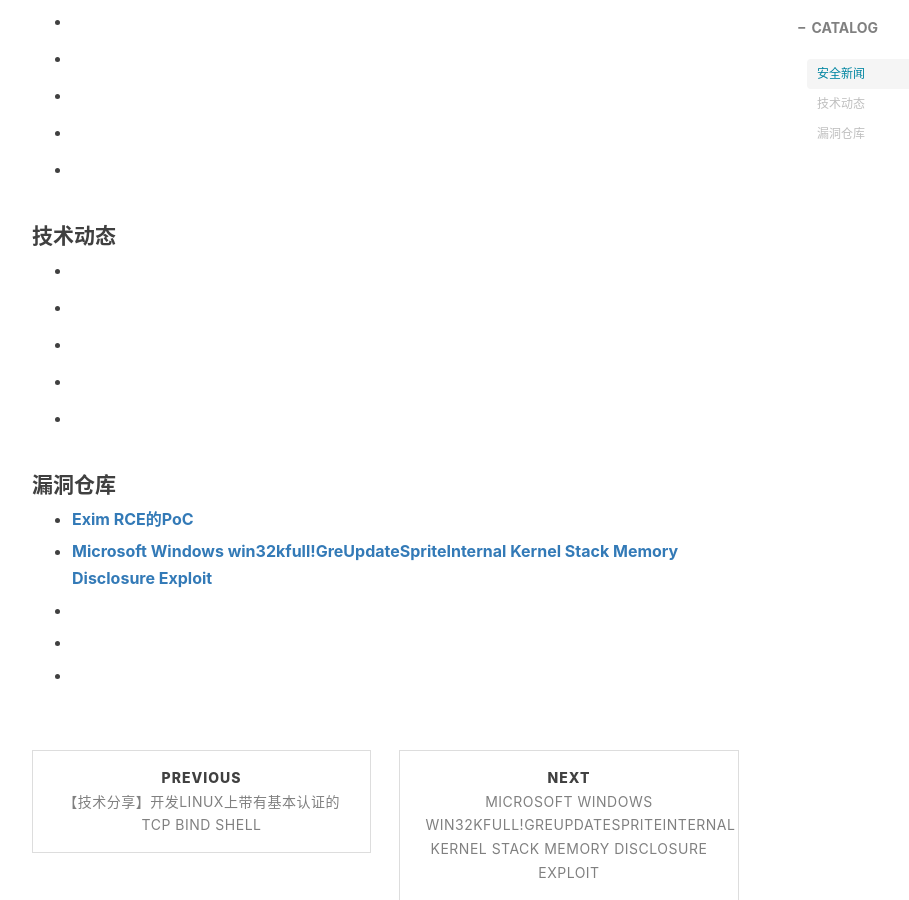
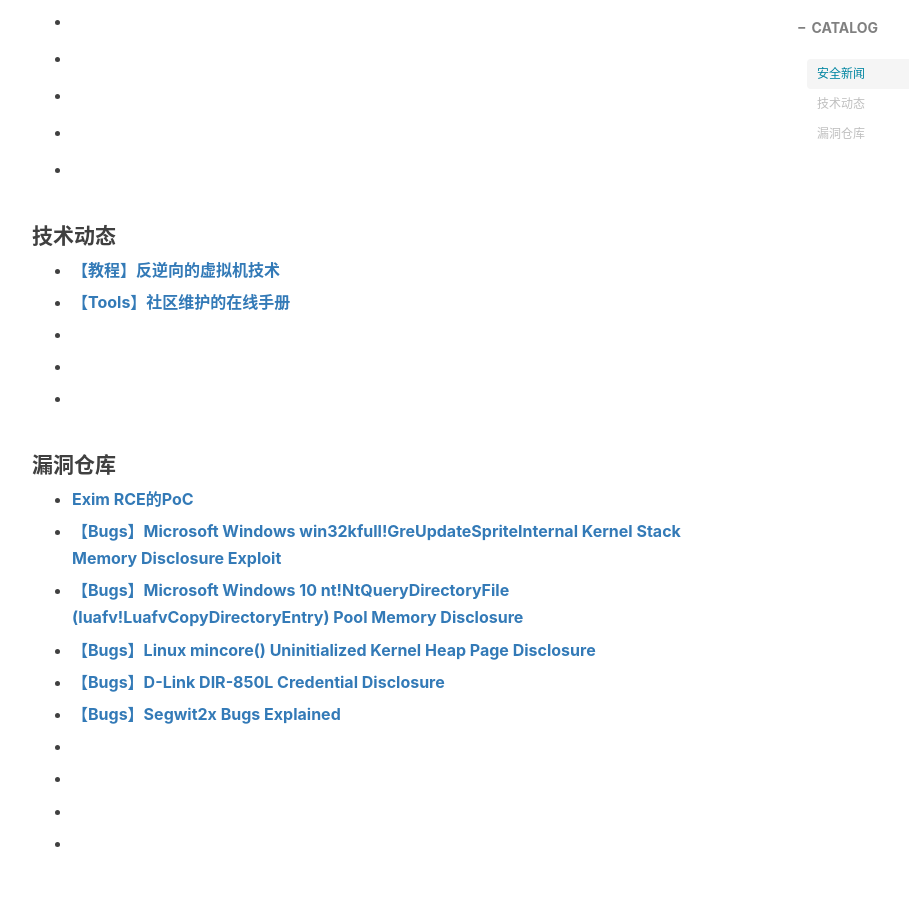
Before and after one commit to flankeraptor/flankeraptor.github.io, a Jekyll site: the page built from _posts/2017-11-27-01-20171127-安全动态.md, in a window 1280 px wide and 900 px high, scrolled down 598 px. Shown: the whole window, without its empty margins (233-1142 px from the left). Built offline with Jekyll 4.4.1, drawn with Linux system fonts in a browser that asks for light colours; nearby versions of some CDN libraries; comment, search, counter and statistics services are not loaded.

Commit message:
Update 2017-11-27-01-20171127-安全动态.md

```diff
--- a/_posts/2017-11-27-01-20171127-安全动态.md
+++ b/_posts/2017-11-27-01-20171127-安全动态.md
@@ -21,9 +21,9 @@ tags:
 - **[]()**
 
 #### 技术动态
-- **[]()**
+- **[【教程】反逆向的虚拟机技术](https://www.youtube.com/watch?v=ZUXP9ZbPv9s&ab_channel=GynvaelEN)**
 
-- **[]()**
+- **[【Tools】社区维护的在线手册](http://tldr.sh/)**
 
 - **[]()**
 
@@ -34,10 +34,20 @@ tags:
 #### 漏洞仓库
 - **[Exim RCE的PoC](https://bugs.exim.org/attachment.cgi?id=1052)**
 
-- **[Microsoft Windows win32kfull!GreUpdateSpriteInternal Kernel Stack Memory Disclosure Exploit](http://0day.today/exploits/29057)**
+- **[【Bugs】Microsoft Windows win32kfull!GreUpdateSpriteInternal Kernel Stack Memory Disclosure Exploit](http://0day.today/exploits/29057)**
+
+- **[【Bugs】Microsoft Windows 10 nt!NtQueryDirectoryFile (luafv!LuafvCopyDirectoryEntry) Pool Memory Disclosure](https://cxsecurity.com/issue/WLB-2017110143)**
+
+- **[【Bugs】Linux mincore() Uninitialized Kernel Heap Page Disclosure](https://cxsecurity.com/issue/WLB-2017110142)**
+
+- **[【Bugs】D-Link DIR-850L Credential Disclosure](https://cxsecurity.com/issue/WLB-2017110144)**
+
+- **[【Bugs】Segwit2x Bugs Explained](https://bitcointechtalk.com/segwit2x-bugs-explained-8e0c286124bc)**
 
 - **[]()**
 
 - **[]()**
 
 - **[]()**
+
+- **[]()**
```
